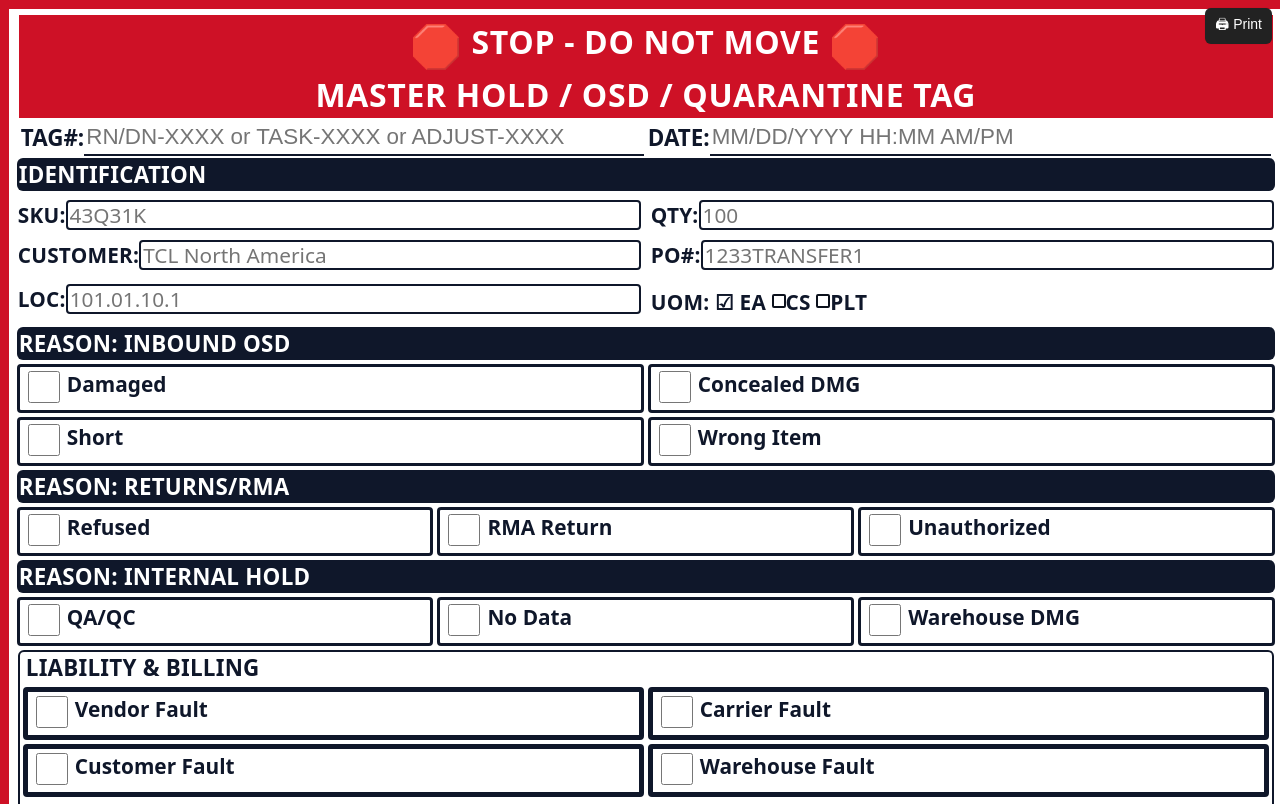
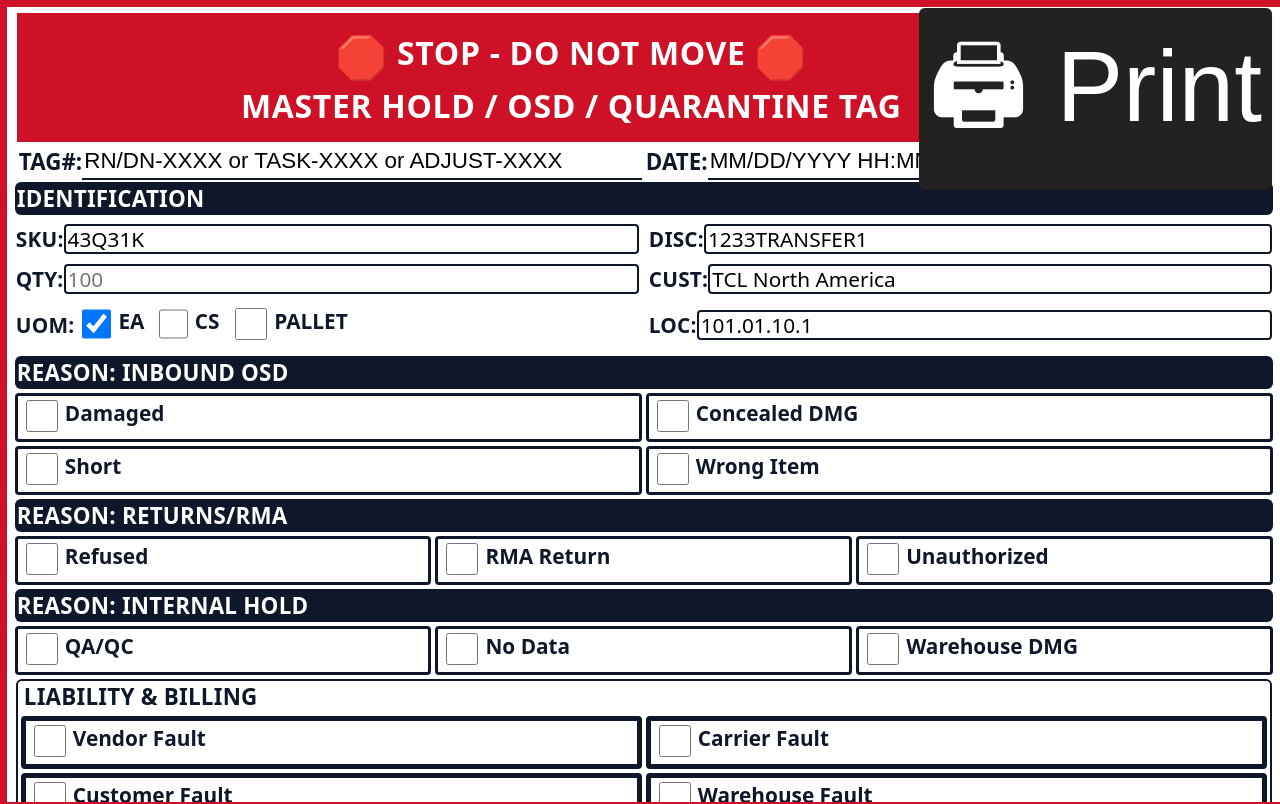
Before and after one commit to RPIFisherman/warehoue_paperwork, a website: page src/pages/hold_OSD_quarantine_card.html in a window 1280 px wide. Drawn offline with Linux system fonts and the light colour scheme.

Commit message:
edit Hold OSD 4x6 card

```diff
--- a/src/pages/hold_OSD_quarantine_card.html
+++ b/src/pages/hold_OSD_quarantine_card.html
@@ -22,19 +22,24 @@
     <div class="page">
       <!-- RED ALERT BANNER -->
       <div class="alert-banner">
-        <span class="emoji">🛑</span> STOP - DO NOT MOVE <span class="emoji">🛑</span><br>
-        <span class="alert-subtitle">MASTER HOLD / OSD / QUARANTINE TAG</span>
+        <div class="alert-text">
+          <div><span class="emoji">🛑</span> STOP - DO NOT MOVE <span class="emoji">🛑</span></div>
+          <div class="alert-subtitle">MASTER HOLD / OSD / QUARANTINE TAG</div>
+        </div>
+        <div class="header-images">
+          <img src="../../assets/images/qr.png" alt="QR Code">
+        </div>
       </div>
 
       <!-- TAG CONTROL -->
       <div class="tag-control">
         <div class="field">
           <span>TAG#:</span>
-          <input type="text" placeholder="RN/DN-XXXX or TASK-XXXX or ADJUST-XXXX">
+          <input type="text" value="RN/DN-XXXX or TASK-XXXX or ADJUST-XXXX">
         </div>
         <div class="field">
           <span>DATE:</span>
-          <input type="text" placeholder="MM/DD/YYYY HH:MM AM/PM">
+          <input type="text" value="MM/DD/YYYY HH:MM AM/PM">
         </div>
       </div>
 
@@ -43,26 +48,39 @@
       <div class="form-grid two-col">
         <div class="form-field">
           <label>SKU:</label>
-          <input type="text" placeholder="43Q31K">
+          <input type="text" value="43Q31K">
+        </div>
+        <div class="form-field">
+          <label>Disc:</label>
+          <input type="text" value="1233TRANSFER1">
         </div>
         <div class="form-field">
           <label>QTY:</label>
           <input type="text" placeholder="100">
         </div>
         <div class="form-field">
-          <label>CUSTOMER:</label>
-          <input type="text" placeholder="TCL North America">
+          <label>CUST:</label>
+          <input type="text" value="TCL North America">
         </div>
         <div class="form-field">
-          <label>PO#:</label>
-          <input type="text" placeholder="1233TRANSFER1">
+          <label>UOM:</label>
+          <!-- <label>UOM: &#9745 Ea <span class="checkbox"></span>Cs <span class="checkbox"></span>Plt</label> -->
+          <div class="checkbox-item" style="border: 0;">
+            <input type="checkbox" id="uom-ea" checked>
+            <div class="checkbox-label"><strong>EA</strong></div>
+          </div>
+          <div class="checkbox-item" style="border: 0;">
+            <input type="checkbox" id="uom-cs">
+            <div class="checkbox-label"><strong>CS</strong></div>
+          </div>
+          <div class="checkbox-item" style="border: 0;">
+            <input type="checkbox" id="uom-pallet">
+            <div class="checkbox-label"><strong>PALLET</strong></div>
+          </div>
         </div>
         <div class="form-field">
           <label>LOC:</label>
-          <input type="text" placeholder="101.01.10.1">
-        </div>
-        <div class="form-field">
-          <label>UOM: &#9745 Ea <span class="checkbox"></span>Cs <span class="checkbox"></span>Plt</label>
+          <input type="text" value="101.01.10.1">
         </div>
       </div>
 
--- a/src/styles/hold_osd_quarantine.css
+++ b/src/styles/hold_osd_quarantine.css
@@ -13,7 +13,7 @@
 
 html,
 body {
-  margin: 2px;
+  margin: 1px;
   padding: 0px;
   width: 100%;
   height: 100%;
@@ -38,14 +38,26 @@ body {
 .alert-banner {
   background: var(--osd-red);
   color: var(--osd-white);
-  text-align: center;
-  padding: 2px;
+  padding: 2px 6px;
   margin: 2px;
   font-size: 2rem;
   font-weight: 900;
   letter-spacing: 0.02em;
   text-transform: uppercase;
   border-bottom: 0px solid #8b0000;
+  display: flex;
+  align-items: center;
+  justify-content: space-between;
+  gap: 8px;
+}
+
+.alert-text {
+  display: flex;
+  flex-direction: column;
+  align-items: center;
+  justify-content: center;
+  text-align: center;
+  flex: 1;
 }
 
 .alert-banner .emoji {
@@ -55,6 +67,21 @@ body {
 
 .alert-subtitle {
   font-size: 2rem;
+}
+
+.header-images {
+  display: flex;
+  align-items: center;
+  justify-content: center;
+}
+
+.header-images img {
+  width: 72px;
+  height: 72px;
+  object-fit: contain;
+  background: var(--osd-white);
+  border-radius: 4px;
+  padding: 2px;
 }
 
 .tag-control {
@@ -188,12 +215,19 @@ body {
 /* Checkbox Groups */
 .checkbox {
   text-align: center;
-  font-size: 2rem;
+  font-size: 1.7rem;
   font-weight: 700;
   color: var(--checkbox-text);
   font-family: ui-monospace, SFMono-Regular, Menlo, Monaco, Consolas,
     "Liberation Mono", "Courier New", monospace;
   position: relative;
+}
+
+.checkdesc {
+  font-weight: 700;
+  font-size: 1.7rem;
+  margin-left: 4px;
+  color: var(--checkdesc);
 }
 
 .checkbox-group {
--- a/src/styles/print_form.css
+++ b/src/styles/print_form.css
@@ -74,19 +74,20 @@ body {
   position: fixed;
   top: 8px;
   right: 8px;
-  z-index: 9999;
+  z-index: 99999;
   background: #222;
   color: #fff;
   border: none;
   padding: 6px 10px;
   border-radius: 6px;
-  font-size: 14px;
+  font-size: 100px;
   cursor: pointer;
   display: inline-flex;
   align-items: center;
   gap: 6px;
   /* box-shadow: 0 2px 6px rgba(0,0,0,0.25); */
   box-shadow: 0 0px 1px rgba(0, 0, 0, 0.25);
+  pointer-events: auto;
 }
 
 .print-button:hover {
```
Also changed, not shown: output/label.png, 1 other file.
